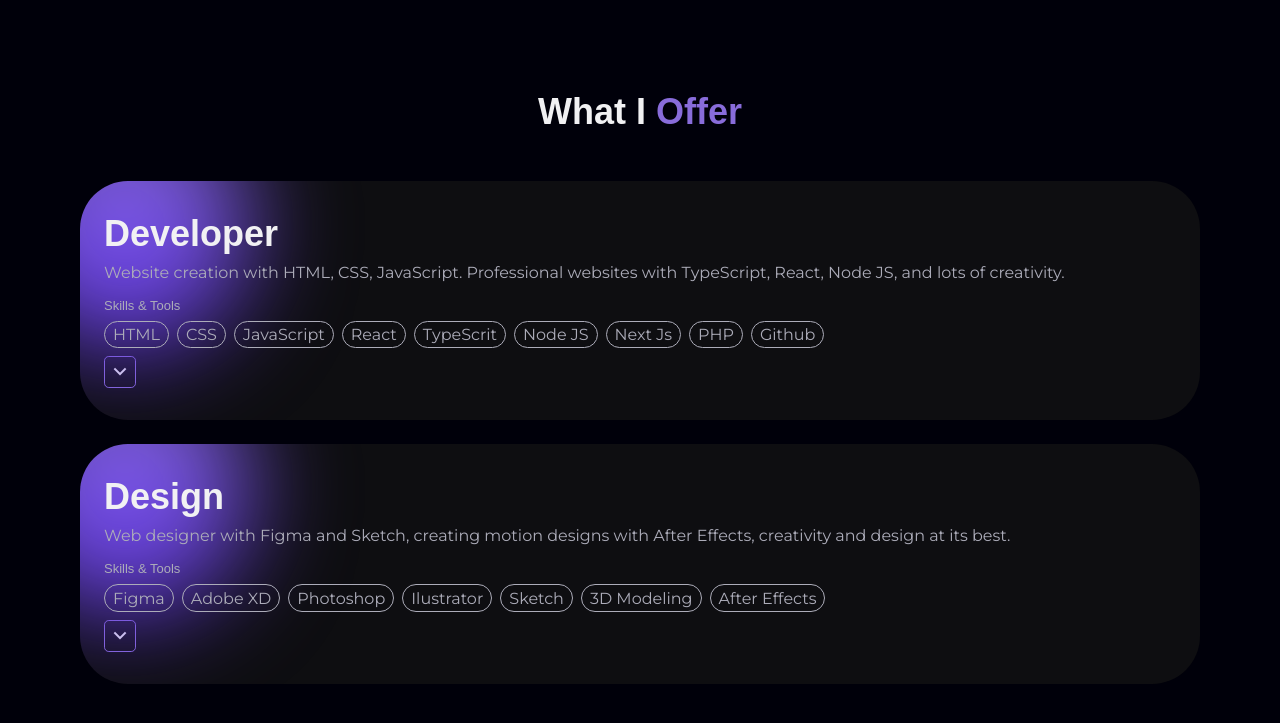
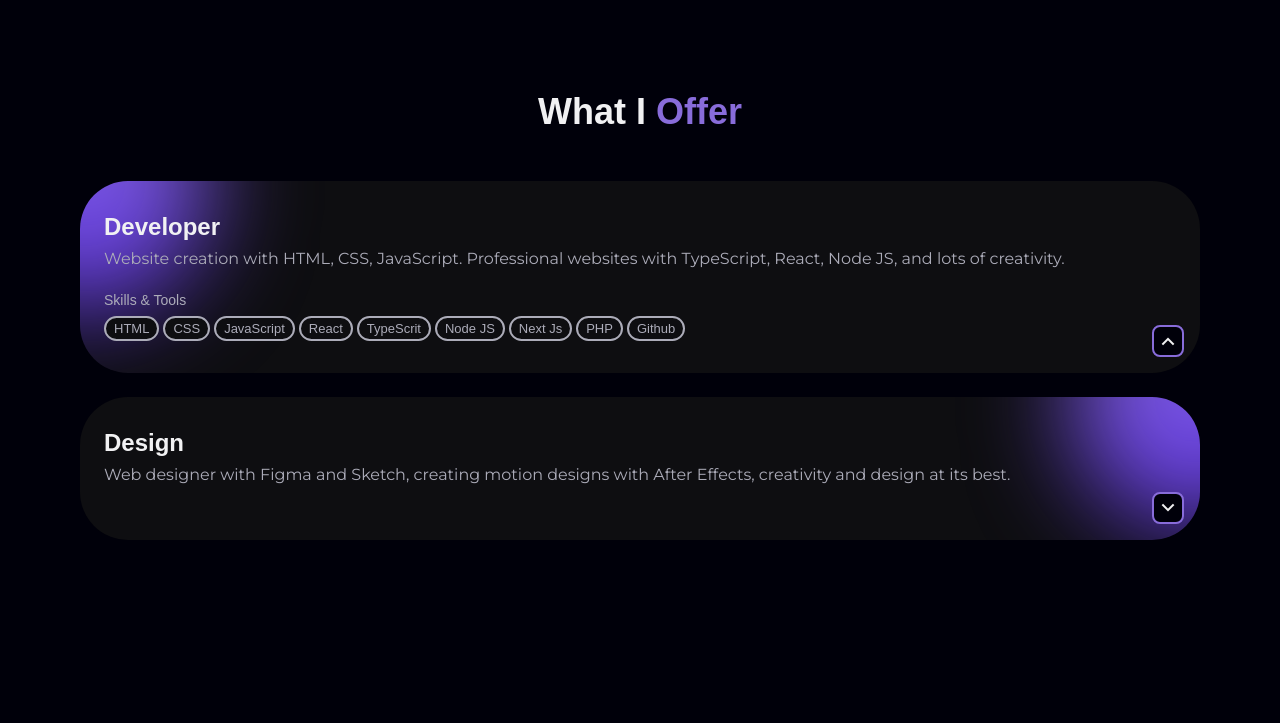
Before and after one commit to gaga4l/Personal-Portfolio, a plain HTML site: page index.html in a window 1280 px wide. Shown: the part 3417-4140 px from the top of the page. Drawn offline with nearby package versions, Linux system fonts and the light colour scheme; a web font is replaced by a local one.

Commit message:
working on toggling the service card

```diff
--- a/assets/css/styles.css
+++ b/assets/css/styles.css
@@ -143,6 +143,10 @@ img {
 
 .main {
   overflow: hidden;
+}
+
+.display-none{
+  display: none;
 }
 
 /*=============== BLOB ===============*/
@@ -655,15 +659,19 @@ img {
   padding: 2rem 1.5rem;
   border-radius: 3rem;
   display: grid;
-  gap: 1rem;
+  gap: 1.5rem;
   position: relative;
   overflow: hidden;
 }
 .service-card .blob{
   position: absolute;
   z-index: 0;
-  top: -5rem;
-  left: -5rem;
+  top: -7.5rem;
+  left: -7.5rem;
+}
+.service-card .blob-2{
+  left: initial;
+  right: -7.5rem;
 }
 .service-title, .service-subtitle, .service-description, .service-skills{
   position: relative;
@@ -674,10 +682,10 @@ img {
   gap: .5rem;
 }
 .service-title{
-  font-size: var(--h1-font-size);
+  font-size: var(--h2-font-size);
 }
 .service-subtitle{
-  font-size: var(--smaller-font-size);
+  font-size: var(--small-font-size);
   font-weight: var(--font-regular);
   color: var(--text-color);
 }
@@ -685,32 +693,54 @@ img {
 .service-skills{
   display: flex;
   flex-wrap: wrap;
-  gap: .5rem;
+  align-items: center;
+  gap: .5rem .25rem;
 }
 .service-skill{
+
+  background-color: var(--container-color);
   padding: .2rem .5rem;
-  border: 1px solid var(--text-color);
-  border-radius: 2rem;
+  border: 2px solid var(--text-color);
+  border-radius: 4rem;
+  font-size: var(--smaller-font-size);
+  font-family: var(--second-font);
   text-align: center;
 }
 .service-button{
-  background: none;
+  background-color: var(--body-color);
   color: var(--title-color);
   width: 2rem;
   height: 2rem;
-  border: 1px solid var(--first-color);
-  border-radius: .3rem;
+  border: 2px solid var(--first-color);
+  border-radius: .5rem;
   display: grid;
-  align-items: center;
+  place-items: center;
   cursor: pointer;
+  position: absolute;
+  bottom: 1rem;
+  right: 1rem;
+  z-index: 2;
 }
 .service-button i{
   font-size: 1.5rem;
+  transition: rotate .3s;
 }
+
+
 /* Hide services info */
+.service-close .service-info{
+  height: 0;
+  opacity: 0;
+  overflow: hidden;
+}
 
+.service-info{
+  transition: height .3s, opacity .3s;
+}
 /* Rotate icon */
-
+.service-open .service-button{
+  rotate: -180deg;
+}
 /*=============== TESTIMONIALS ===============*/
 
 /* Infinite scroll animation */
--- a/assets/js/main.js
+++ b/assets/js/main.js
@@ -40,7 +40,26 @@ workBtn.forEach(btn => {
   })
 })
 /*=============== SERVICES ACCORDION ===============*/
+const serviceBtn = document.querySelectorAll(".service-button")
 
+serviceBtn.forEach(btn => {
+  btn.addEventListener("click", (e) => {
+    const parent = btn.parentNode
+    if (parent.classList.contains("service-open")){
+      parent.classList.remove("service-open")
+      parent.classList.add("service-close")
+    } else {
+      document.querySelectorAll(".service-info").forEach(el => {
+        if(el.classList.contains("service-open")){
+          el.classList.remove("service-open")
+          el.classList.add("service-close")
+        }
+        parent.classList.remove("service-close")
+        parent.classList.add("service-open")
+      })
+    }
+  })
+})
 /*=============== TESTIMONIALS OF DUPLICATE CARDS ===============*/
 
 /*=============== COPY EMAIL IN CONTACT ===============*/
--- a/index.html
+++ b/index.html
@@ -326,7 +326,7 @@
 
           <div class="work-area">
             <div class="work-line"></div>
-            <div class="work-content work-active"   id="experiance" data-content>
+            <div class="work-content work-active" id="experiance" data-content>
               <div class="work-card">
                 <div class="work-data">
                   <div>
@@ -350,7 +350,8 @@
                 <div class="work-data">
                   <div>
                     <h2 class="work-title">
-                      Web <br> Designer
+                      Web <br />
+                      Designer
                     </h2>
                     <h3 class="work-subtitle">Google Inc</h3>
                   </div>
@@ -368,7 +369,8 @@
                 <div class="work-data">
                   <div>
                     <h2 class="work-title">
-                      SEO & Web <br> Optimization
+                      SEO & Web <br />
+                      Optimization
                     </h2>
                     <h3 class="work-subtitle">Google Inc</h3>
                   </div>
@@ -405,7 +407,8 @@
                 <div class="work-data">
                   <div>
                     <h2 class="work-title">
-                      Web <br> Programming
+                      Web <br />
+                      Programming
                     </h2>
                     <h3 class="work-subtitle">University</h3>
                   </div>
@@ -423,7 +426,8 @@
                 <div class="work-data">
                   <div>
                     <h2 class="work-title">
-                      Usability <br> (UX/UI)
+                      Usability <br />
+                      (UX/UI)
                     </h2>
                     <h3 class="work-subtitle">University</h3>
                   </div>
@@ -441,26 +445,21 @@
 
       <!--==================== SERVICES ====================-->
       <section class="services section">
-        <h2 class="section-title">
-          What I <span>Offer</span>
-        </h2>
+        <h2 class="section-title">What I <span>Offer</span></h2>
 
         <div class="service-container container grid">
           <div class="service-card service-open">
+            <div class="blob"></div>
             <div class="service-data">
               <h2 class="service-title">Developer</h2>
               <p class="service-description">
-                Website creation with HTML, CSS, JavaScript.
-Professional websites with TypeScript, React,
-Node JS, and lots of creativity.
+                Website creation with HTML, CSS, JavaScript. Professional
+                websites with TypeScript, React, Node JS, and lots of
+                creativity.
               </p>
             </div>
             <div class="service-info">
-              <div class="blob"></div>
-
-              <h3 class="service-subtitle">
-                Skills & Tools
-              </h3>
+              <h3 class="service-subtitle">Skills & Tools</h3>
               <ul class="service-skills">
                 <li class="service-skill">HTML</li>
                 <li class="service-skill">CSS</li>
@@ -472,27 +471,24 @@ Node JS, and lots of creativity.
                 <li class="service-skill">PHP</li>
                 <li class="service-skill">Github</li>
               </ul>
-              <button class="service-button"><i class="ri-arrow-down-s-line"></i></button>
             </div>
-
+            <button class="service-button">
+              <i class="ri-arrow-down-s-line"></i>
+            </button>
           </div>
 
-          <div class="service-card">
+          <div class="service-card service-close">
+            <div class="blob blob-2"></div>
             <div class="service-data">
               <h2 class="service-title">Design</h2>
               <p class="service-description">
-                Web designer with Figma and Sketch, creating
-motion designs with After Effects, creativity
-and design at its best.
+                Web designer with Figma and Sketch, creating motion designs with
+                After Effects, creativity and design at its best.
               </p>
             </div>
-            <div class="service-info service-close">
-              <div class="blob blob-2"></div>
-
-              <h3 class="service-subtitle">
-                Skills & Tools
-              </h3>
-              <ul class="service-skills">
+            <div class="service-info">
+              <h3 class="service-subtitle">Skills & Tools</h3>
+              <ul class="service-skills display-none">
                 <li class="service-skill">Figma</li>
                 <li class="service-skill">Adobe XD</li>
                 <li class="service-skill">Photoshop</li>
@@ -501,9 +497,10 @@ and design at its best.
                 <li class="service-skill">3D Modeling</li>
                 <li class="service-skill">After Effects</li>
               </ul>
-              <button class="service-button"><i class="ri-arrow-down-s-line"></i></button>
             </div>
-
+            <button class="service-button">
+              <i class="ri-arrow-down-s-line"></i>
+            </button>
           </div>
         </div>
       </section>
```
